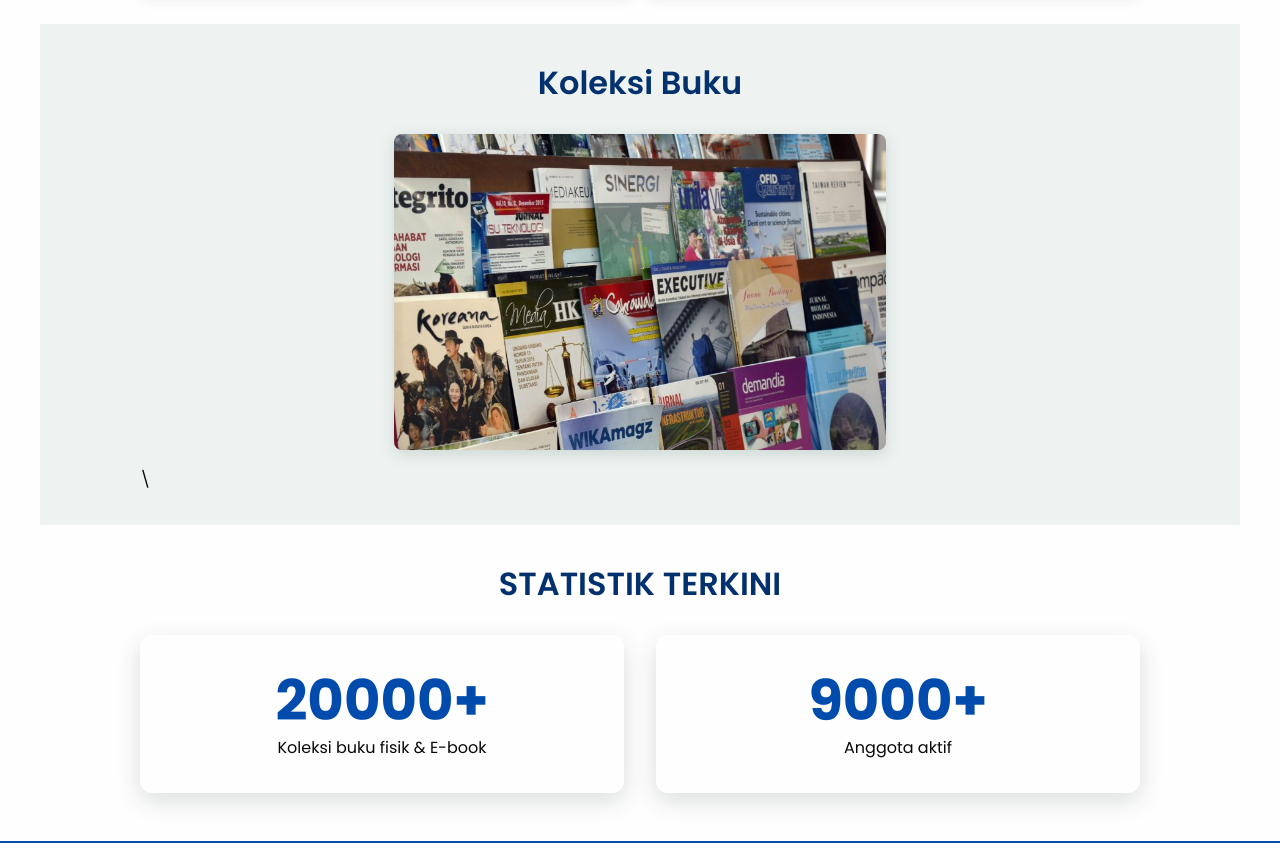
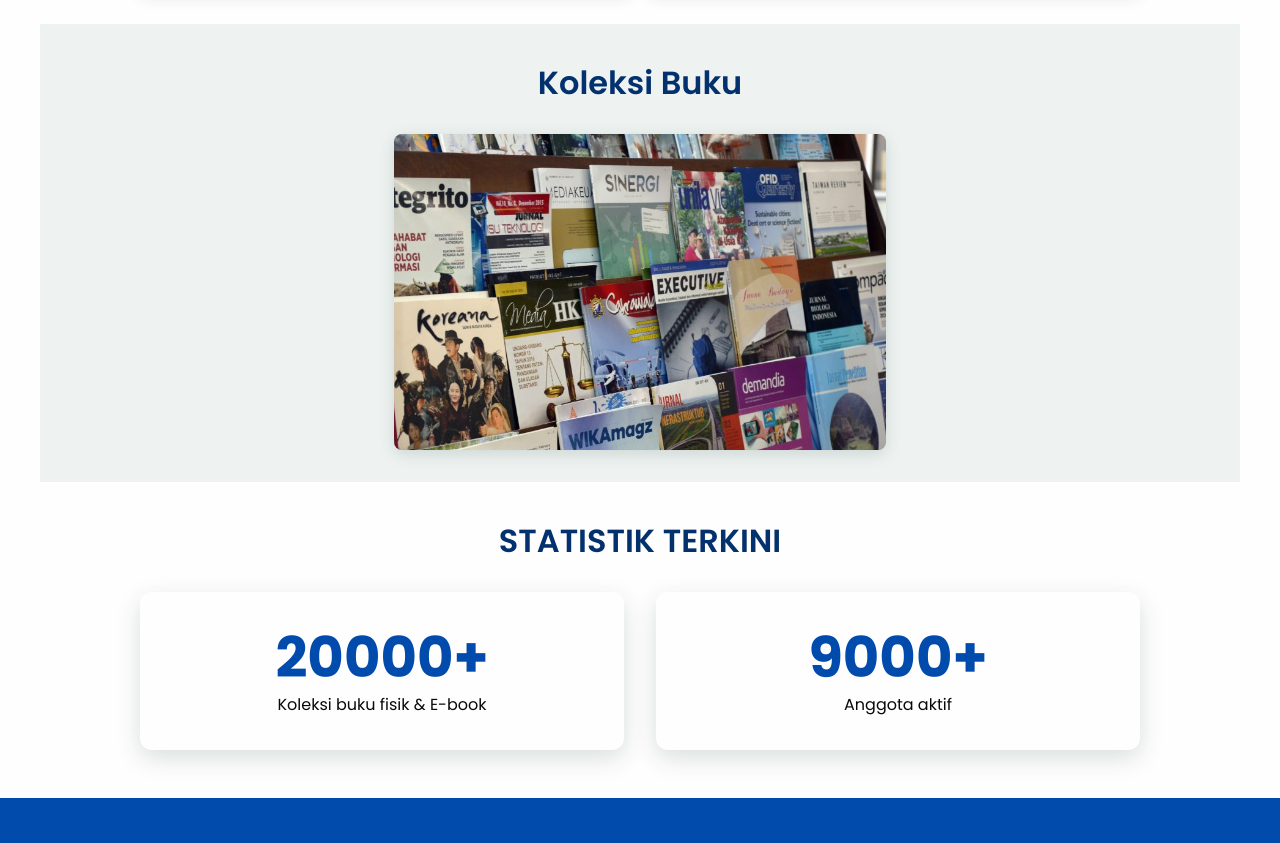
Before and after one commit to ferdimass/pemrograman-web-2026, a plain HTML site: page 04-ETS/index.html in a window 1280 px wide. Shown: the part 2120-2963 px from the top of the page. Drawn offline with Linux system fonts and the light colour scheme; grey boxes are pictures that could not be loaded.

Commit message:
fix: Landing Page

```diff
--- a/04-ETS/index.html
+++ b/04-ETS/index.html
@@ -83,7 +83,7 @@
             <h2 class="judul-tengah">Koleksi Buku</h2>
             <div class="galeri">
                 <img src="asset/koleksi-1.jpg" alt="Koleksi Buku – foto 1" width="460" height="295" loading="lazy" referrerpolicy="no-referrer">
-                \</div>
+                </div>
         </section>
         <section id="statistik" class="page-section">
             <h2 class="judul-tengah">STATISTIK TERKINI</h2>
```
